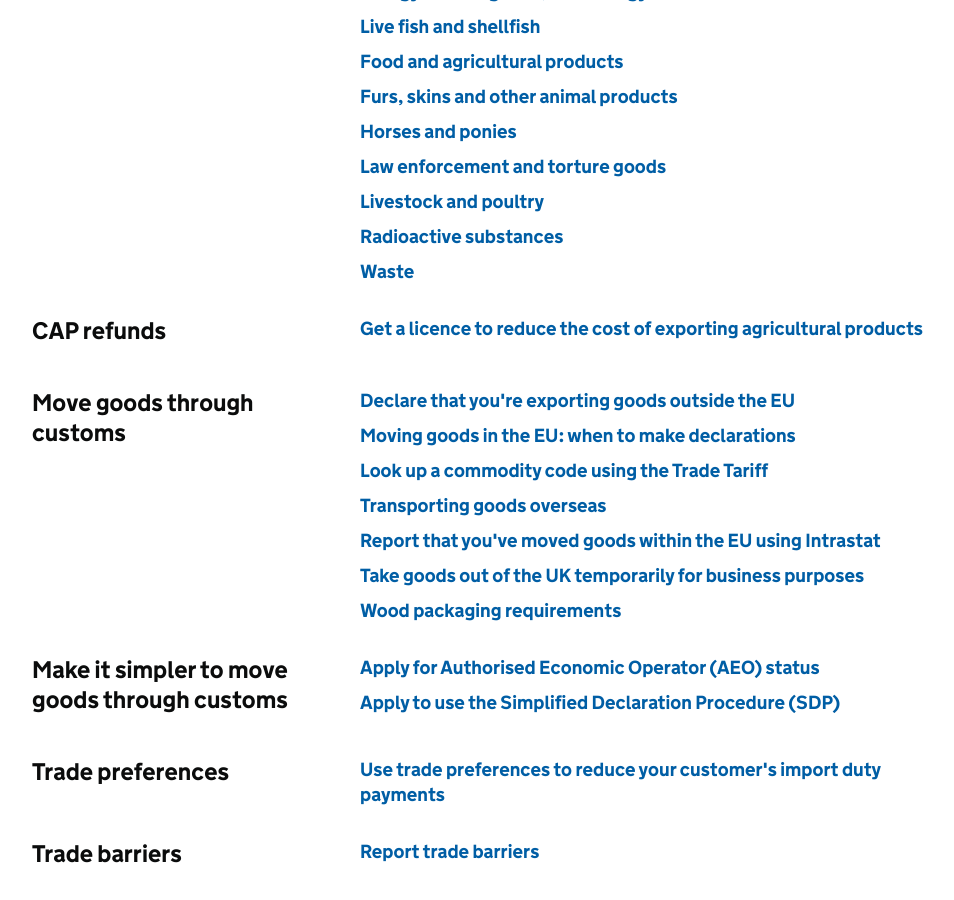
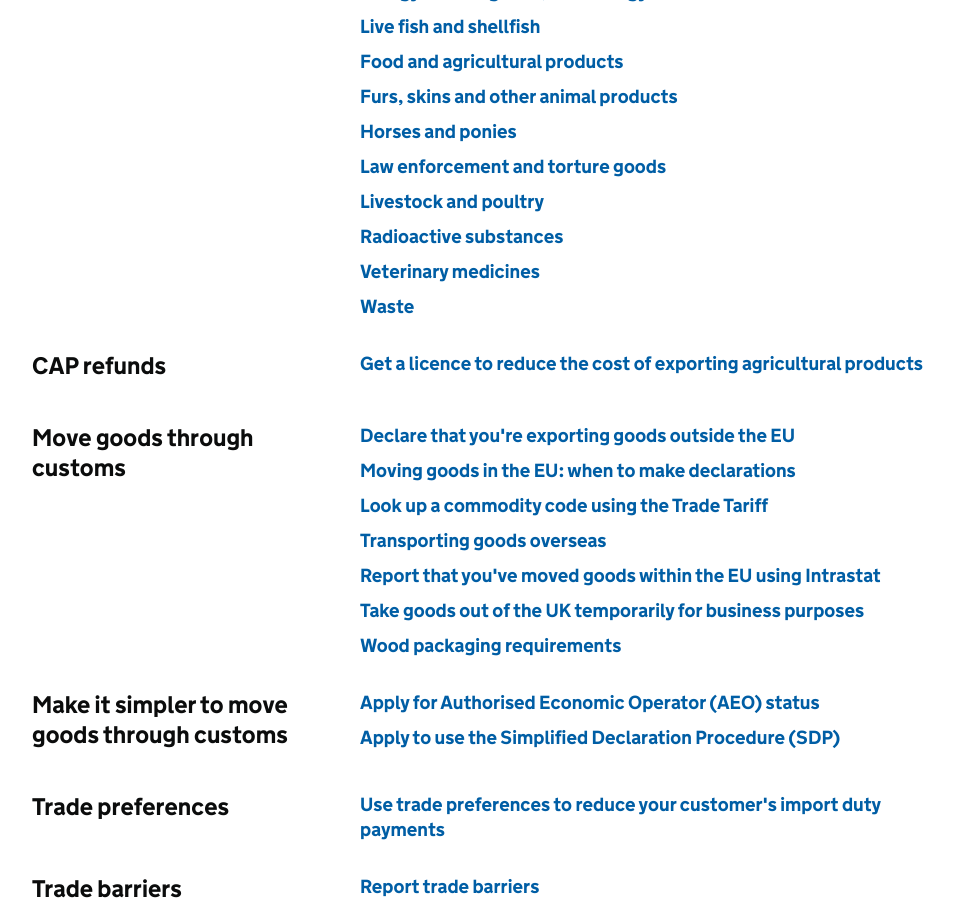
Before and after one commit to alphagov/govuk-import-export-prototype, a Jekyll site: the page built from topic/business-and-self-employed/exporting-and-doing-business-abroad.html, in a window 1280 px wide and 900 px high, scrolled down 989 px. Shown: the whole window, without its empty margins (158-1112 px from the left). Built offline with Jekyll 4.4.1, drawn with Linux system fonts in a browser that asks for light colours.

Commit message:
Update exporting-and-doing-business-abroad.html

```diff
--- a/topic/business-and-self-employed/exporting-and-doing-business-abroad.html
+++ b/topic/business-and-self-employed/exporting-and-doing-business-abroad.html
@@ -55,6 +55,8 @@
        url: '/guidance/get-a-licence-to-export-livestock-poultry.html'
      - name: Radioactive substances
        url: '/guidance/get-a-licence-to-export-radioactive-substances.html'
+     - name: Veterinary medicines
+       url: '/guidance/get-a-licence-to-export-veterinary-medicines.html'
      - name: Waste
        url: '/guidance/get-a-licence-to-export-waste.html'
 
```
